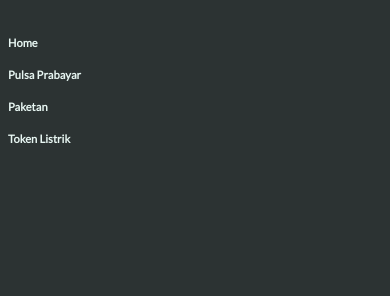
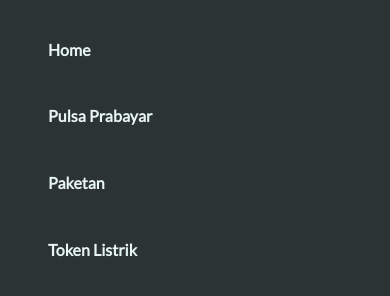
Before and after one commit to Ryftri/BeliKawaStore.github.io, a plain HTML site: page index.html in a window 390 px wide. Both pictures are taken after a click on the element 353 px from the left and 42 px from the top of the page. Shown: the part 60-356 px from the top of the page. Drawn offline with Linux system fonts and the light colour scheme.

Commit message:
update 1.2 navbar

```diff
--- a/assets/style.css
+++ b/assets/style.css
@@ -101,7 +101,8 @@ main {
 
   nav li a {
     margin-top: 3px;
-    font-size: 0.7rem;
+    font-size: 1rem;
+    margin-left: 2.5rem;
   }
 
   .hamburger {
@@ -122,6 +123,7 @@ main {
 
   ul {
     margin-top: 15px;
+    height: 35%;
     display: flex;
     position: fixed;
     left: -100%;
@@ -133,10 +135,12 @@ main {
     transition: 0.5s;
     z-index: auto;
     opacity: 0;
+    justify-content: space-evenly;
+    margin-top: -10px;
   }
 
-  li {
-    margin: 16px 0;
+  .logo {
+    z-index: 1;
   }
 
   ul.active {
```
